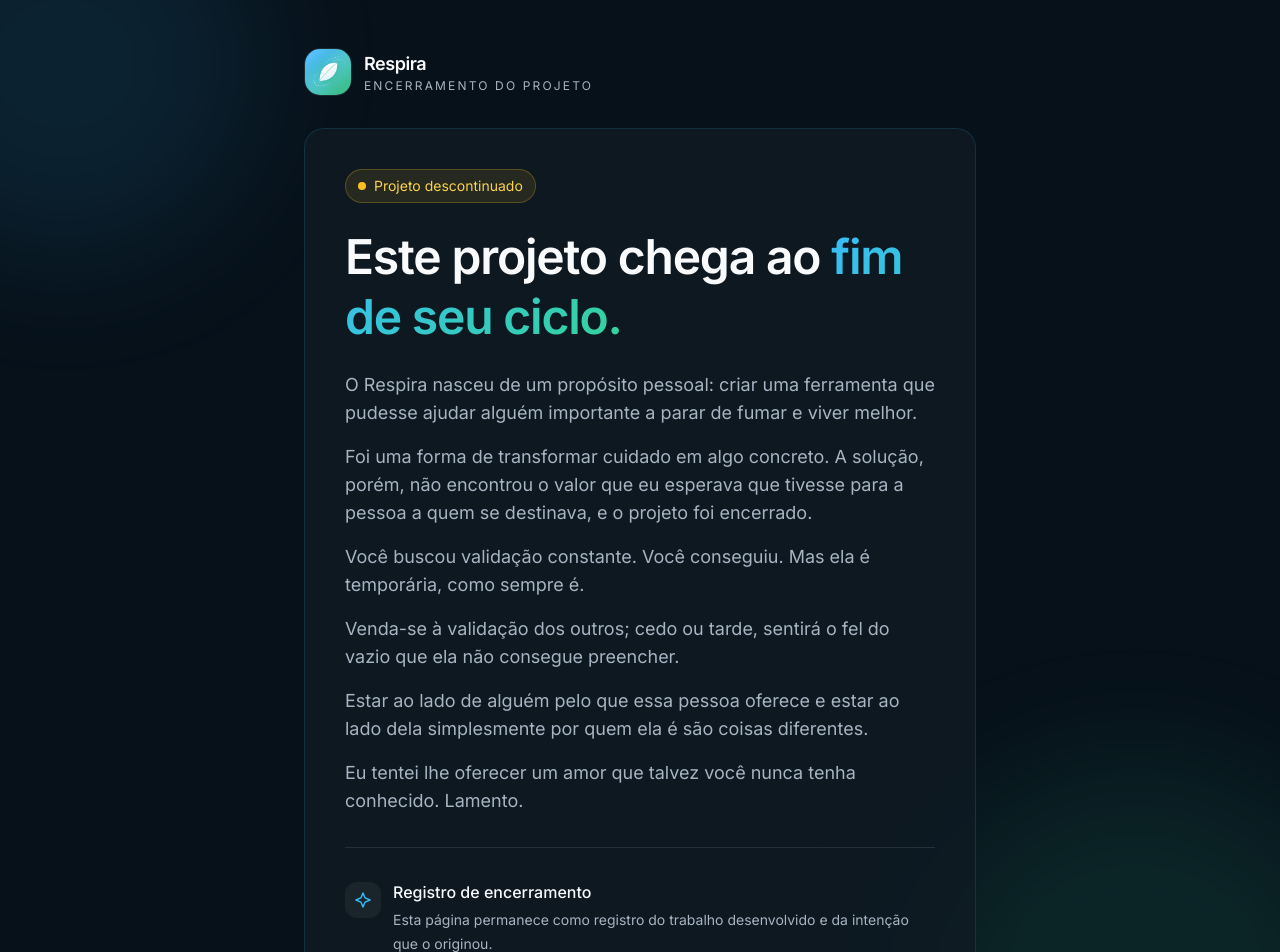
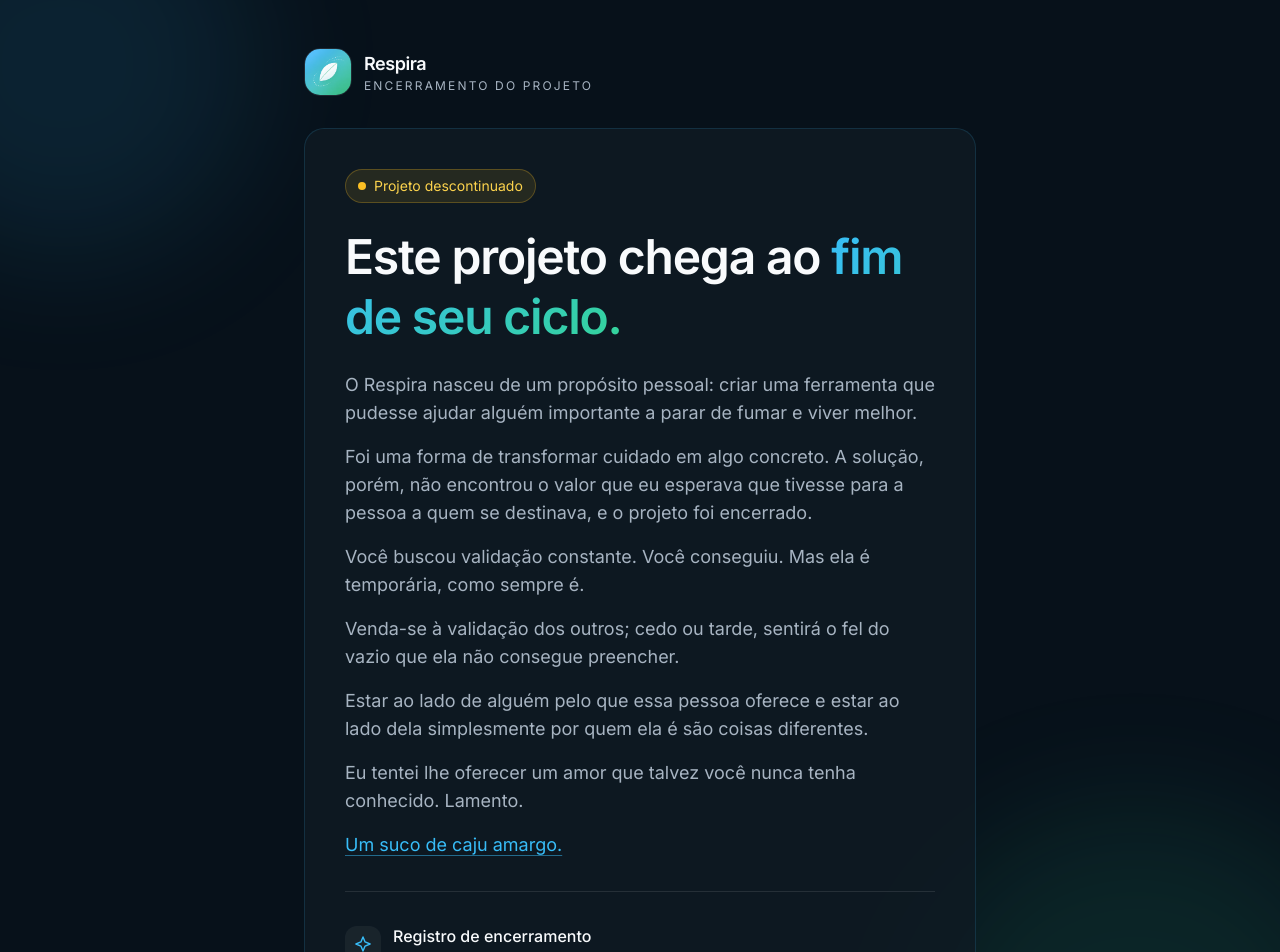
Before and after one commit to jamesismos/Respira..., a Next.js app: page / in a window 1280 px wide. Shown: the top 952 px of the page. Built offline with nearby package versions, Linux system fonts and the light colour scheme.

Commit message:
Add link to Caju essay on Respira closure page

```diff
--- a/src/app/page.tsx
+++ b/src/app/page.tsx
@@ -62,6 +62,16 @@ export default function RootPage() {
             <p>
               Eu tentei lhe oferecer um amor que talvez você nunca tenha conhecido. Lamento.
             </p>
+            <p>
+              <a
+                href="https://jamesismos.wordpress.com/2026/10/14/caju/"
+                target="_blank"
+                rel="noopener noreferrer"
+                className="text-[#38BDF8] underline decoration-[#38BDF8]/50 underline-offset-4 transition-colors hover:text-[#7DD3FC]"
+              >
+                Um suco de caju amargo.
+              </a>
+            </p>
           </div>
 
           <div className="my-8 h-px bg-white/10" />
```
